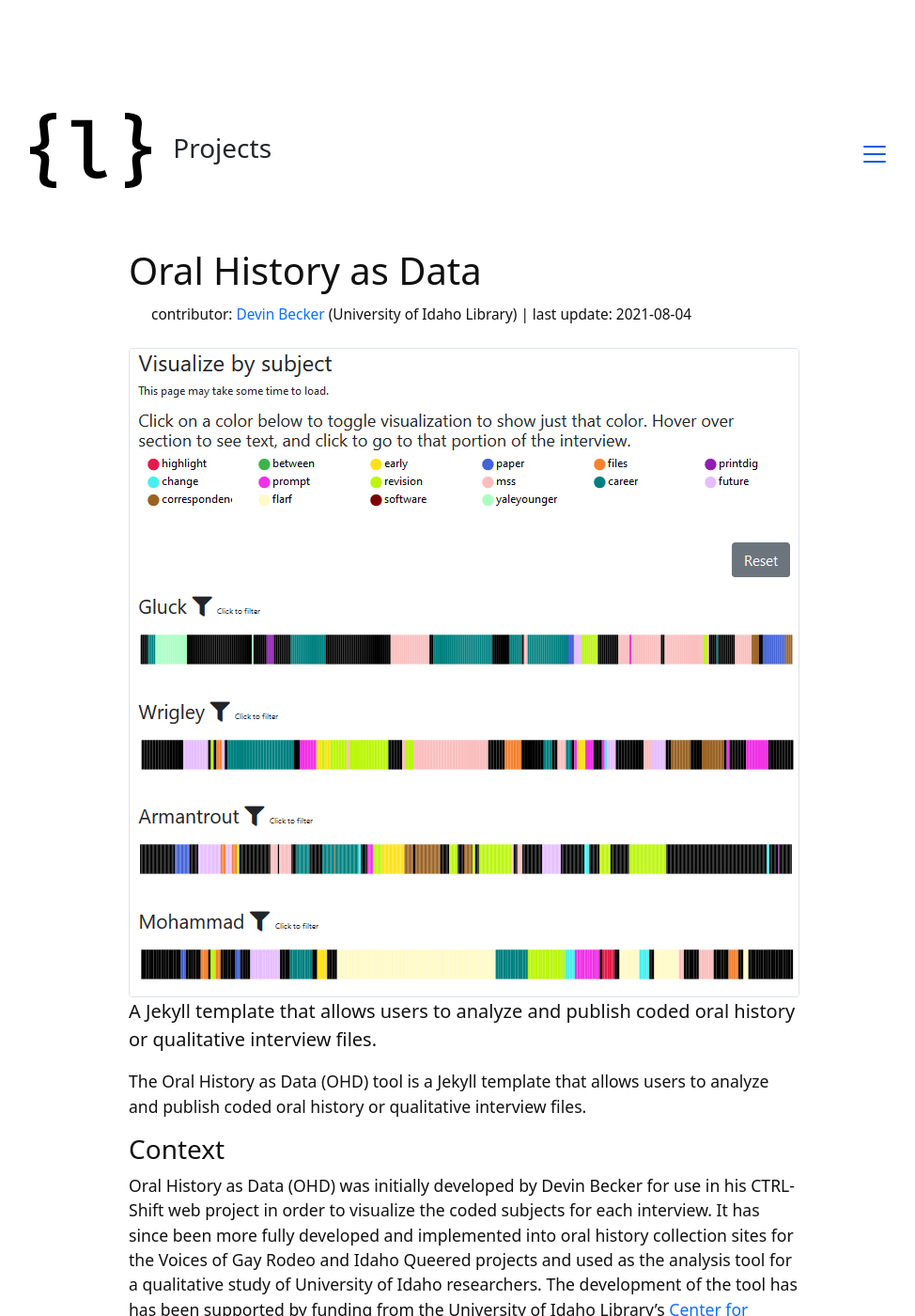
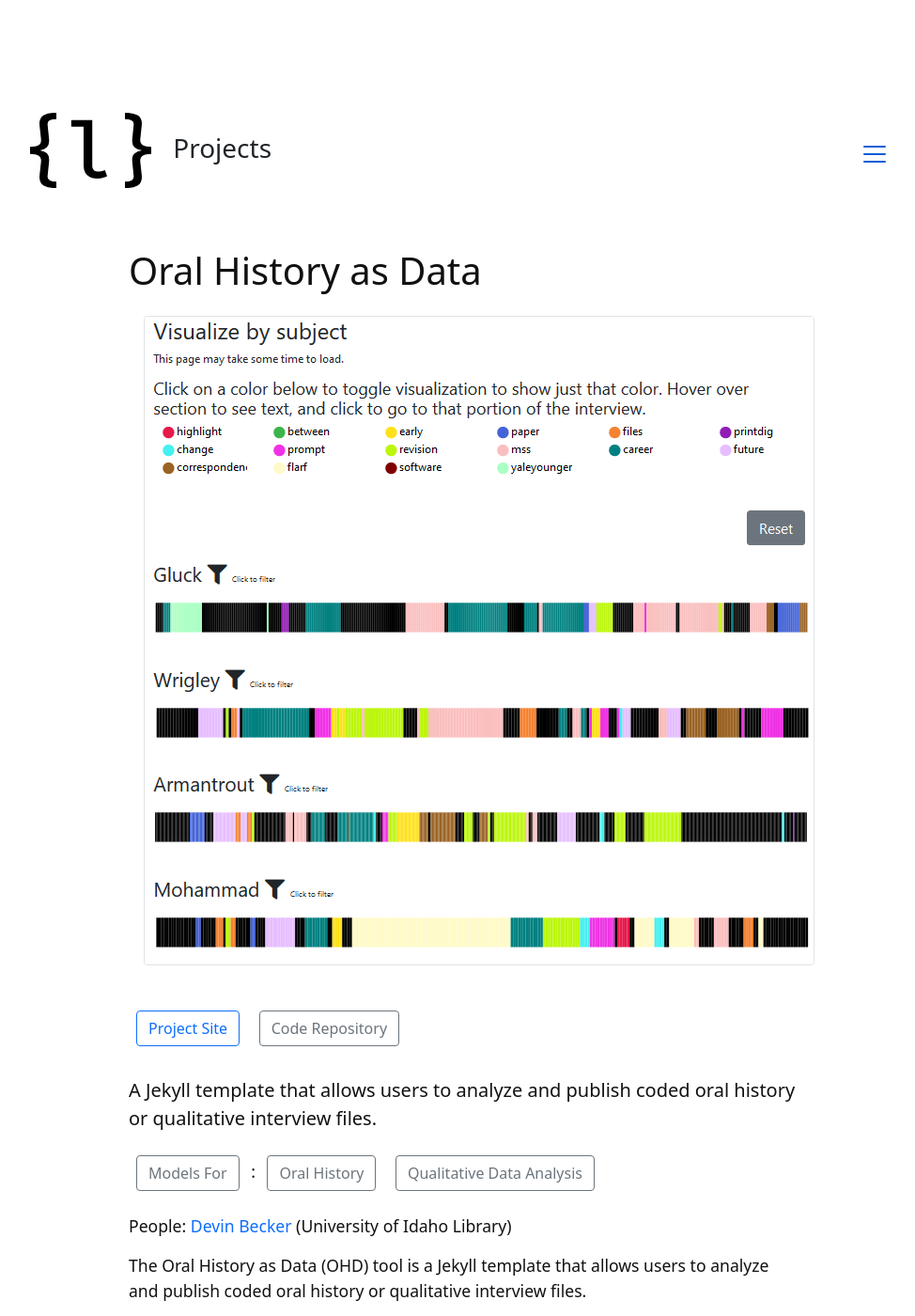
Before and after one commit to lib-static/lib-static.github.io, a Jekyll site: the page built from content/_projects/ohd.md, in a window 1280 px wide and 1400 px high. Shown: the whole window at 94% size, without its empty margins (145-1119 px from the left). Built offline with Jekyll 4.4.1, drawn with Linux system fonts in a browser that asks for light colours; some of the changed text lies outside the part shown.

Commit message:
add a basic project layout

```diff
--- a/_config.yml
+++ b/_config.yml
@@ -85,7 +85,7 @@
       path: ""
       type: "projects"
     values:
-      layout: content
+      layout: project
       permalink: /:collection/:name/
       section: "Projects"
 
--- /dev/null
+++ b/_layouts/project.html
@@ -0,0 +1,31 @@
+---
+layout: default
+---
+<div class="container content-narrow mt-3 mb-5">
+    <h1>{{ page.title }}</h1>
+
+    {% if page.image %}<img src="{{ page.image | relative_url }}" alt="{{ page.image_alt }}" class="img-fluid border rounded m-3">{% endif %}
+
+    <div class="my-4">
+        {% if page.project_link %}<a href="{{ page.project_link }}" class="btn btn-outline-primary m-2">Project Site</a>{% endif %}
+        {% if page.project_repository %}<a href="{{ page.project_repository }}" class="btn btn-outline-secondary m-2">Code Repository</a>{% endif %}
+        {% if page.project_documentation %}<a href="{{ page.project_documentation }}" class="btn btn-outline-success m-2">Documentation</a>{% endif %}
+    </div>
+
+    {% if page.description %}<p class="lead">{{ page.description }}</p>{% endif %}
+
+    <p>
+        {% if page.type %}<a href="{{ '/projects/' | relative_url }}#{{ page.type | strip | url_param_escape }}" class="btn btn-outline-secondary m-2">{{ page.type }}</a> : {% endif %}
+        {% if page.project_genre %}{% assign genres = page.project_genre | split: ';' %}
+        {% for g in genres %}<a href="{{ '/projects/' | relative_url }}#{{ g | strip | url_param_escape }}" class="btn btn-outline-secondary m-2">{{ g }}</a> {% endfor %}{% endif %}
+    </p>
+
+    {% if page.project_creators %}<p>People: {% include contributors.html people=page.project_creators %}</p>{% endif %}
+
+    {{ content }}
+
+    <hr>
+
+    <p><small>{% if page.contributor %}contributor: {% include contributors.html poeple=page.contributor %}{% endif %}{% if page.contributor and page.updated %} | {% endif %}{% if page.updated %}last update: {{ page.updated }}{% endif %}</small></p>
+
+</div>
```
